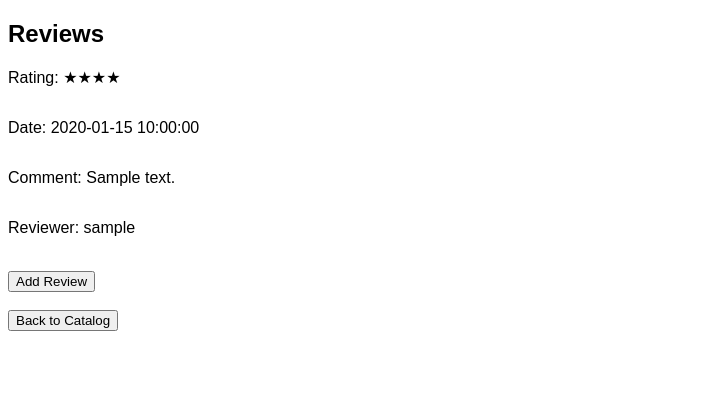
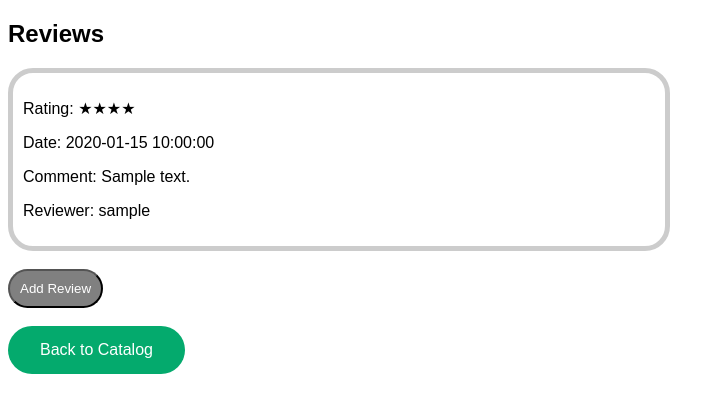
Before and after one commit to rg3pzr/Database_Final_Project, a PHP site: page /book_detail.php?ISBN=000 in a window 1280 px wide. Shown: the part 152-565 px from the top of the page, without its empty margins (0-725 px from the left). Run offline with PHP 8.4, Linux system fonts and the light colour scheme; tables that the repository leaves empty or names only in its code hold one stand-in row (values such as "Sample post"); data that the repository does not hold is empty.

Commit message:
Made minor tweaks

```diff
--- a/book_detail.css
+++ b/book_detail.css
@@ -28,16 +28,28 @@ body {
     text-decoration: none;
   }
 
-  .total-book-info{
-      display:flex;
+  .review-info {
+    border: 5px solid #ccc;
+    border-radius: 25px;
+    padding: 10px;
+    width: 50%;
   }
 
-  .book-info {
-    display:flex;
-    flex-direction: column;
+  .catalog-button {
+    background-color: #04AA6D; /* Green */
+    border-radius: 25px;
+    border: none;
+    color: white;
+    padding: 15px 32px;
+    text-align: center;
+    text-decoration: none;
+    display: inline-block;
+    font-size: 16px;
   }
 
-  .image-book-info {
-      display:flex;
-      flex-direction:column;
+  input {
+      background-color: grey;
+      color:white;
+      border-radius: 25px;
+      padding: 10px;
   }
--- a/book_detail.php
+++ b/book_detail.php
@@ -50,8 +50,8 @@ if (isset($_GET['ISBN'])) {
     <!-- other book details here -->
     <h2 >Reviews</h2>
         <?php foreach ($reviews as $review): ?>
-            <p>Rating: <?= str_repeat('★', (int)$review['rating']) ?></p>
-            <div class="book-info">
+            <div class="review-info">
+                <p>Rating: <?= str_repeat('★', (int)$review['rating']) ?></p>
                 <p>Date: <?= htmlspecialchars($review['rating_date']) ?></p>
                 <p>Comment: <?= nl2br(htmlspecialchars($review['comments'])) ?></p>
                 <p>Reviewer: <?= htmlspecialchars($review['username']) ?></p> <!-- Displaying the username of the reviewer -->
@@ -66,7 +66,7 @@ if (isset($_GET['ISBN'])) {
         <input type="submit" value="Add Review">
     </form>
     <br>
-    <button onclick="window.location.href='allbooks.php'">Back to Catalog</button>
+    <button class="catalog-button" onclick="window.location.href='allbooks.php'">Back to Catalog</button>
     <br>
 </body>
 </html>
```
Also changed, not shown: allbooks.css (+13 -0 lines).
